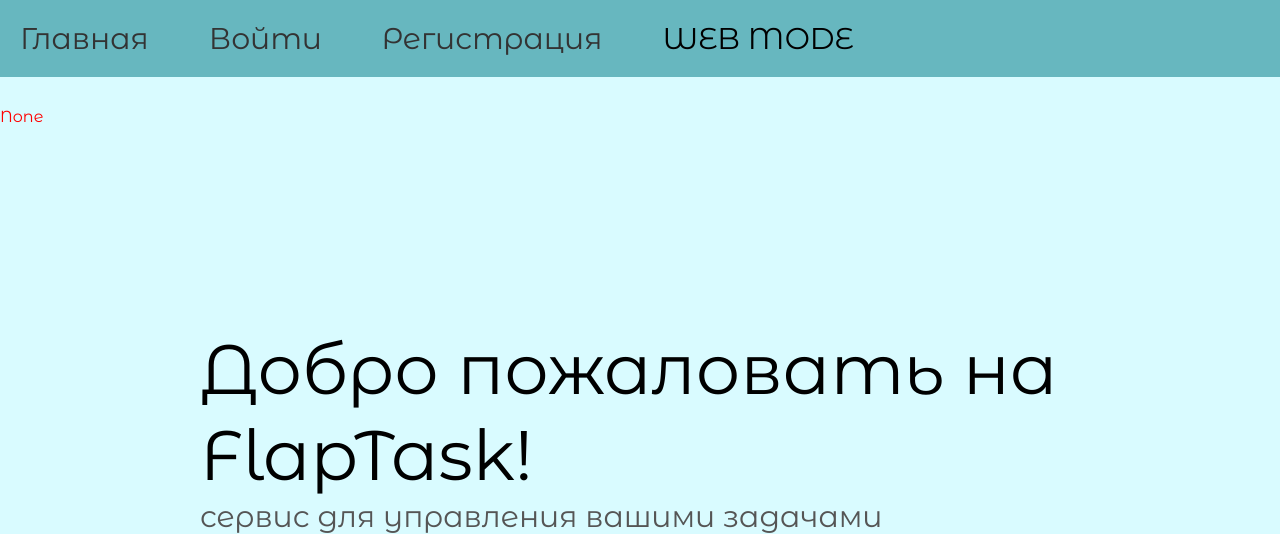
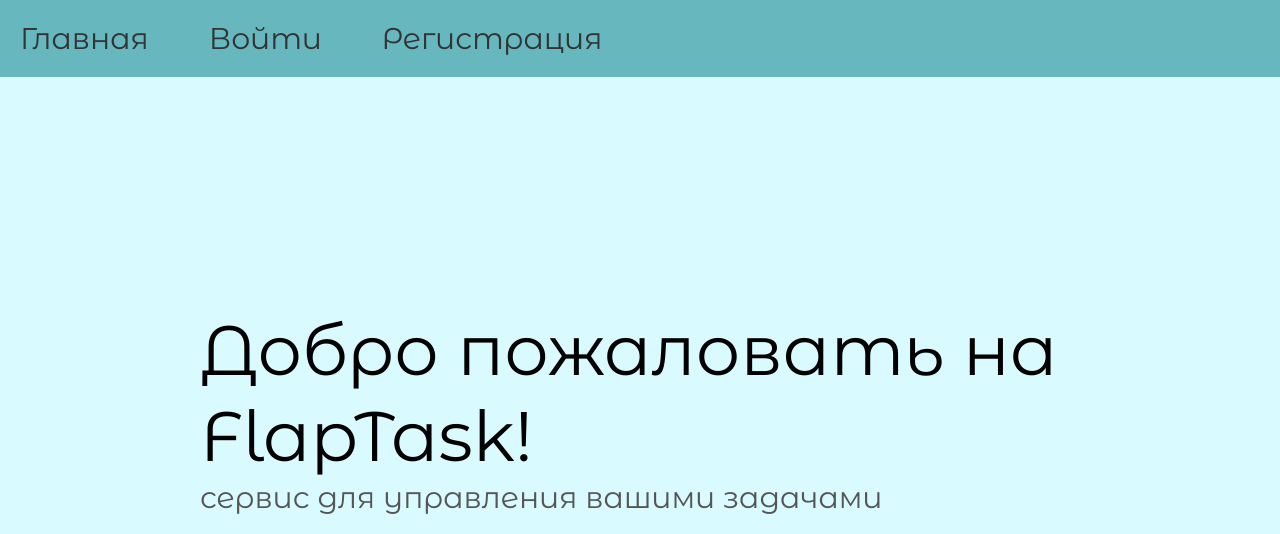
Before and after one commit to MaryKhm656/task-manager, a FastAPI app: page / in a window 1280 px wide. Shown: the top 534 px of the page. Run offline with FastAPI, Linux system fonts and the light colour scheme.

Commit message:
Edit gui

```diff
--- a/app/web/main.py
+++ b/app/web/main.py
@@ -12,7 +12,7 @@
 
     @app.middleware("http")
     async def detect_gui(request: Request, call_next):
-        if request.headers.get("X-App-Client") == "GUI":
+        if request.cookies.get("is_gui") == "1":
             request.state.is_gui = True
         else:
             request.state.is_gui = False
--- a/templates/base.html
+++ b/templates/base.html
@@ -25,20 +25,8 @@
                 <li><a href="/login">Войти</a></li>
                 <li><a href="/register">Регистрация</a></li>
             {% endif %}
-            {% if request.state.is_gui %}
-                <div style="color:black;">
-                    GUI MODE
-                </div>
-            {% else %}
-                <div style="color:black;">
-                    WEB MODE
-                </div>
-            {% endif %}
         </ul>
     </nav>
-    <div style="color:red;">
-        {{ request.headers.get("X-App-Client") }}
-    </div>
 </header>
 
 <main>
```
